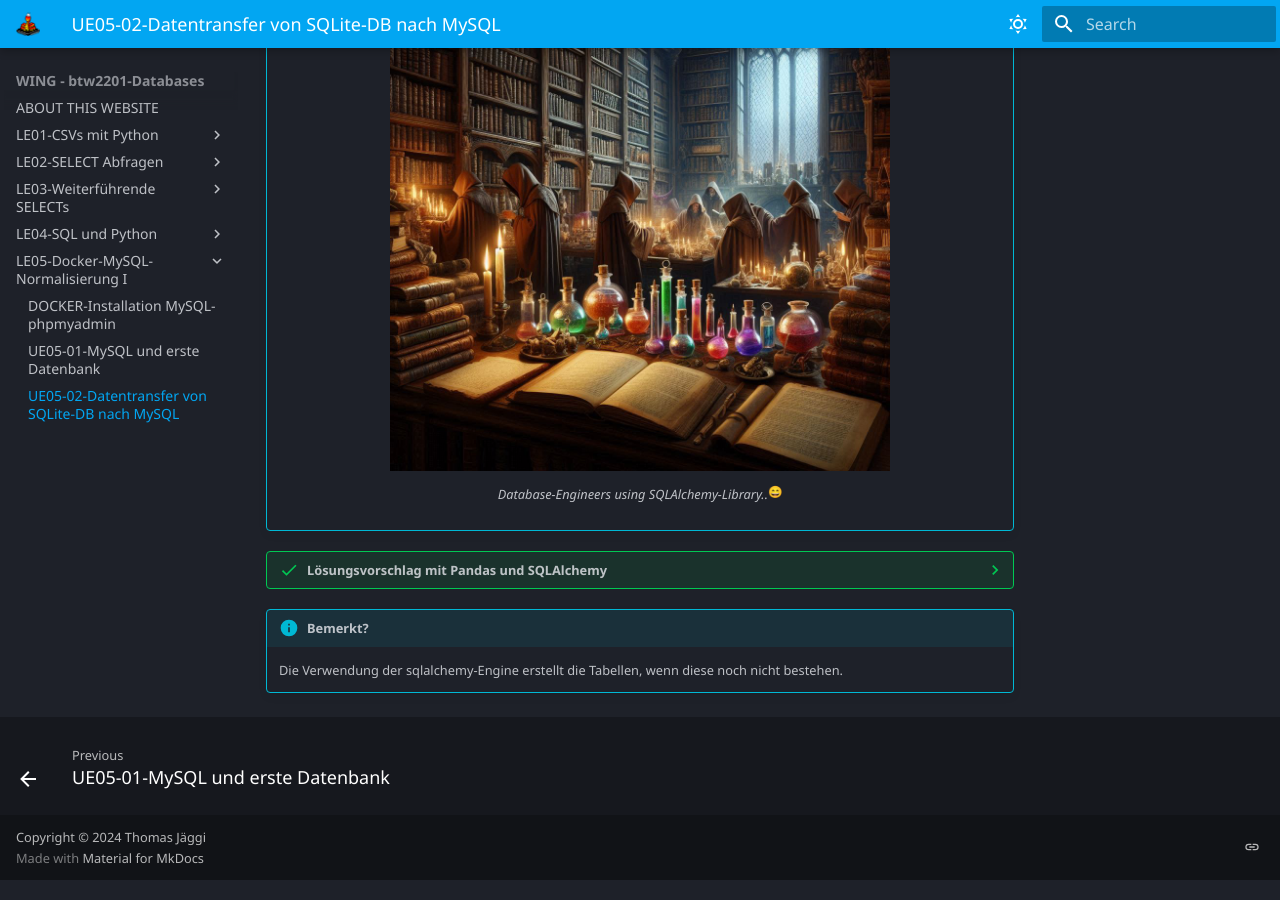
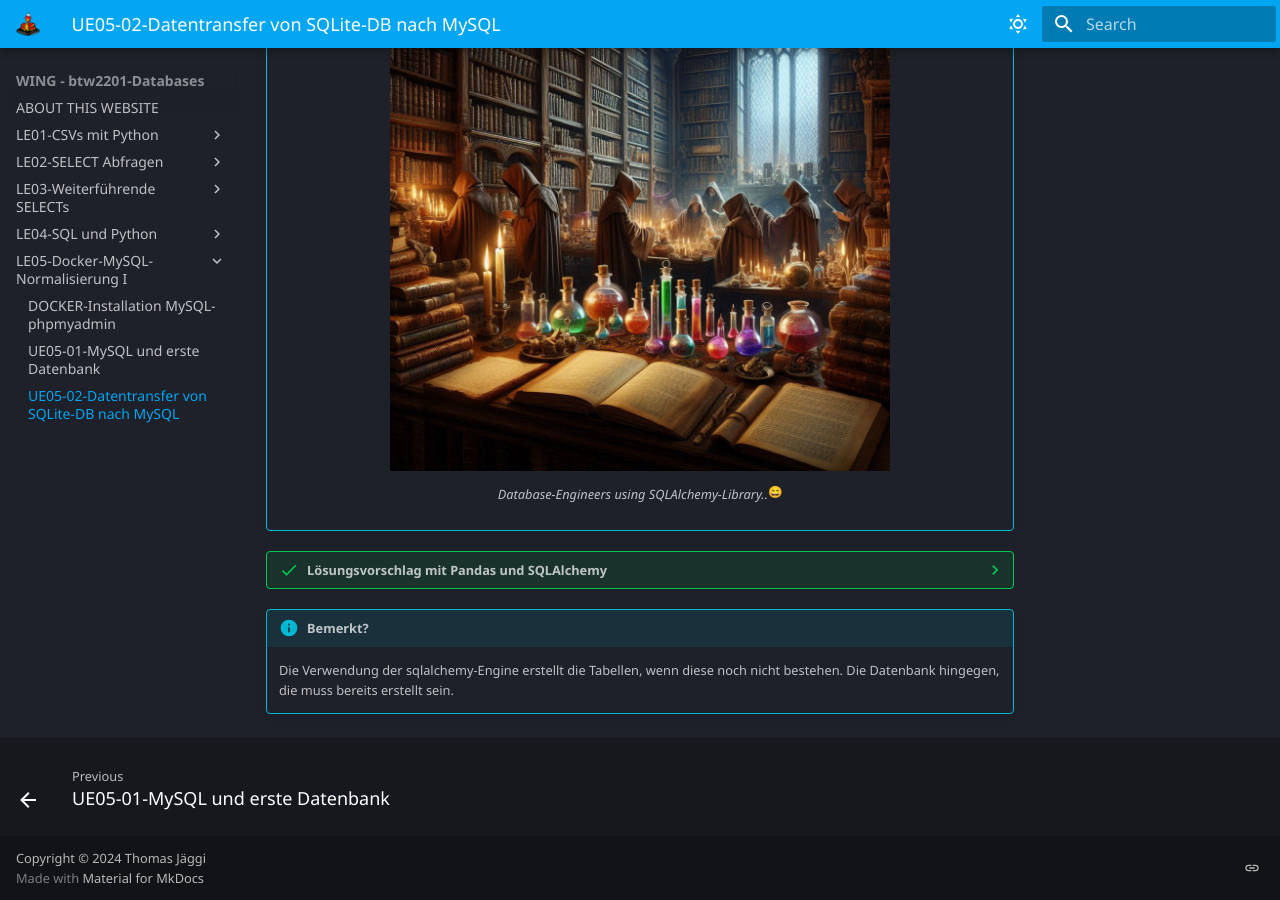
Before and after one commit to tjaeggi/btw2201_databases, an MkDocs documentation site: the page built from docs/le05/ue05-02.md, in a window 1280 px wide and 900 px high, scrolled down 736 px. Built offline with MkDocs 1.6.1 and Material for MkDocs 9.7.7, drawn with Linux system fonts in a browser that asks for light colours; emoji names are drawn with the system emoji font; some web fonts are replaced.

Commit message:
Tue Oct 22 04:54:00 PM CEST 2024

```diff
--- a/docs/le05/ue05-02.md
+++ b/docs/le05/ue05-02.md
@@ -149,4 +149,4 @@
 
 !!! info "Bemerkt?"
 
-    Die Verwendung der sqlalchemy-Engine erstellt die Tabellen, wenn diese noch nicht bestehen.
+    Die Verwendung der sqlalchemy-Engine erstellt die Tabellen, wenn diese noch nicht bestehen. Die Datenbank hingegen, die muss bereits erstellt sein.
```
